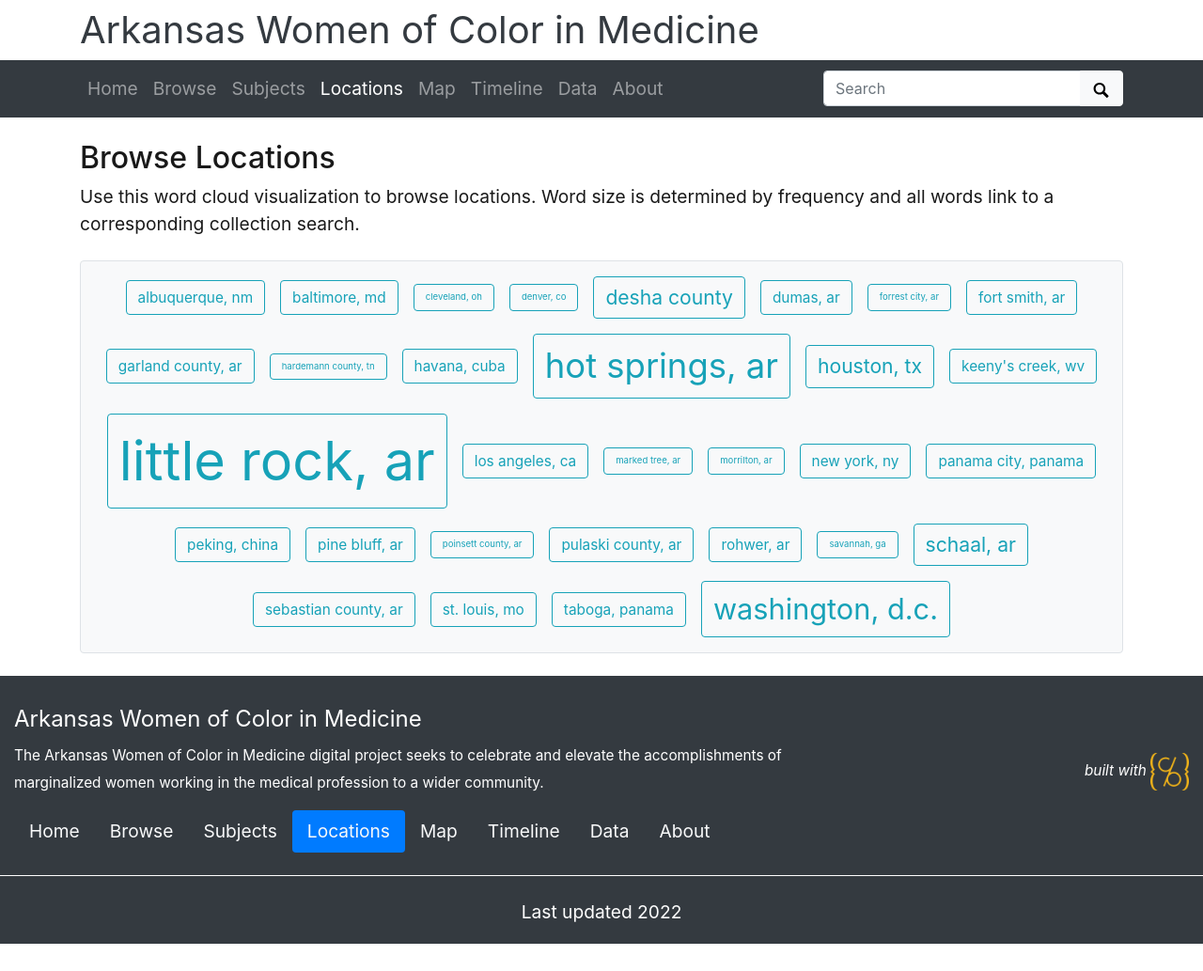
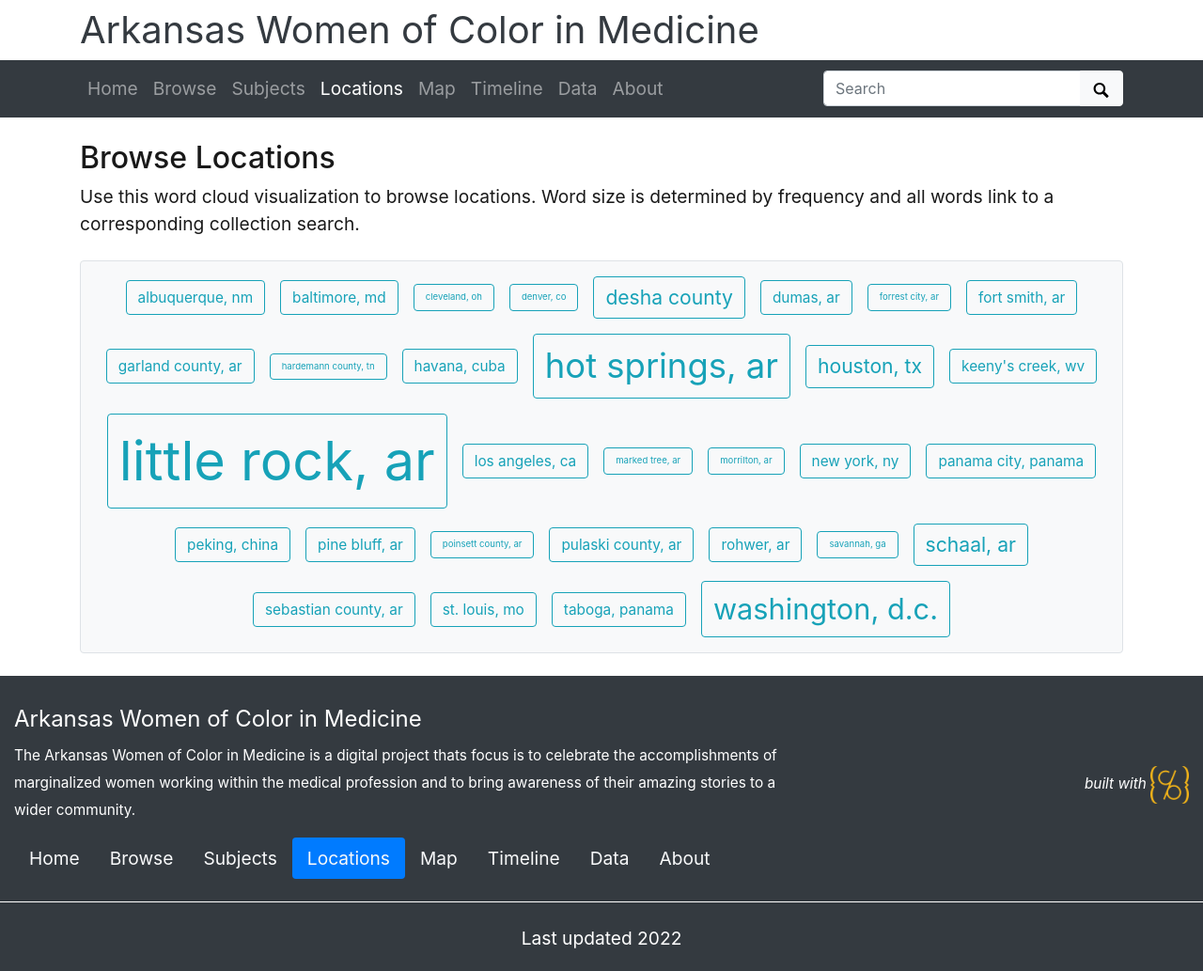
Before and after one commit to Starkad2/Wocim-GH2, a Jekyll site: the page built from pages/locations.md, in a window 1280 px wide. Shown: the whole page at 94% size. Built offline with Jekyll 4.4.1, drawn with Linux system fonts in a browser that asks for light colours; before the commit the page ends 1004 px from its top, so only the background shows below that.

Commit message:
Update _config.yml

```diff
--- a/_config.yml
+++ b/_config.yml
@@ -25,7 +25,7 @@ title: Arkansas Women of Color in Medicine
 tagline:
 # description appears in meta tags and other locations
 # this description might appear in search result lists, keep around 160 characters max
-description: The Arkansas Women of Color in Medicine digital project seeks to celebrate and elevate the accomplishments of marginalized women working in the medical profession to a wider community.
+description: The Arkansas Women of Color in Medicine is a digital project thats focus is to celebrate the accomplishments of marginalized women working within the medical profession and to bring awareness of their amazing stories to a wider community.
 # creator of the digital collection, to appear in meta tags; we typically use our GitHub usernames but feel free to just use your name
 author: Geoffery Stark
 
```
